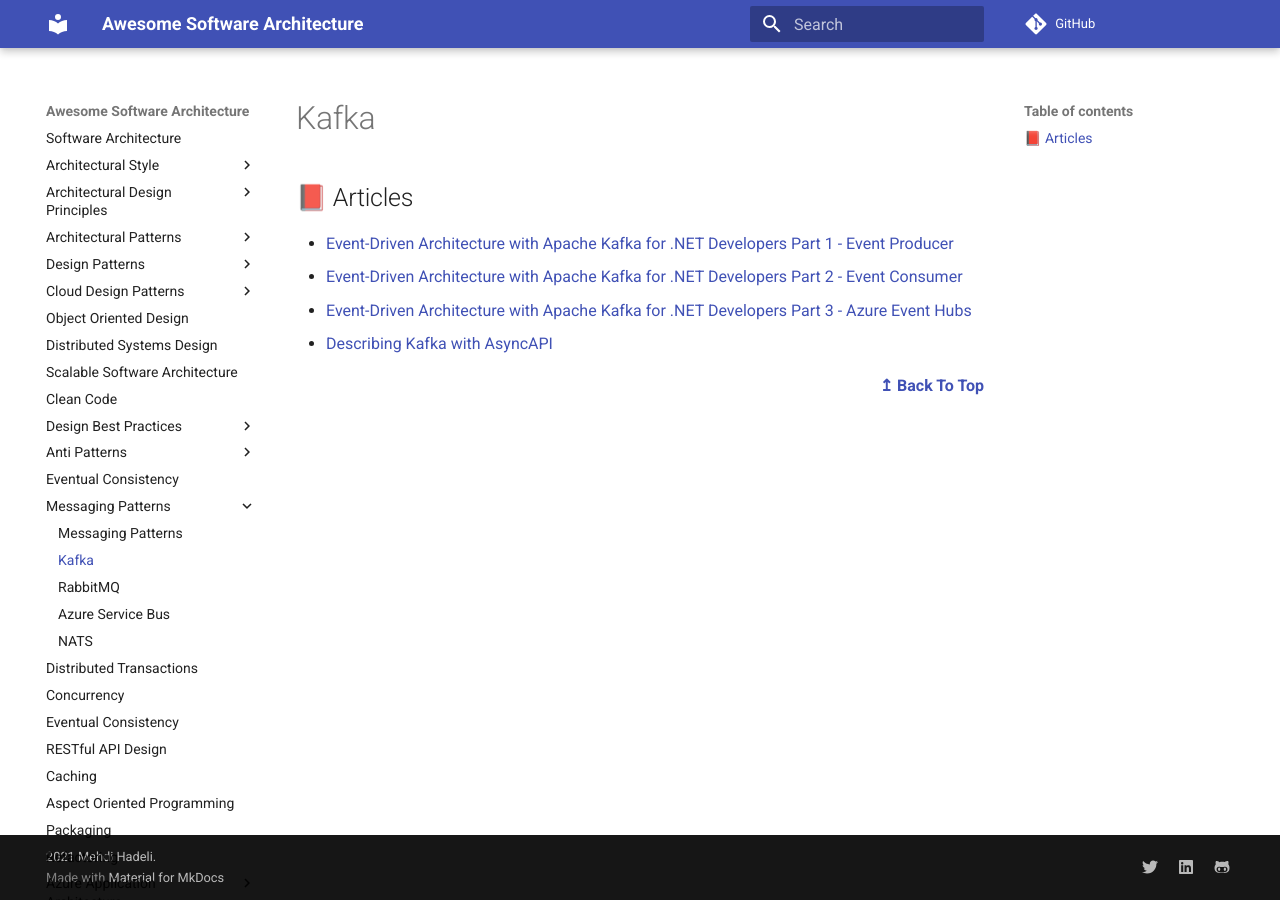
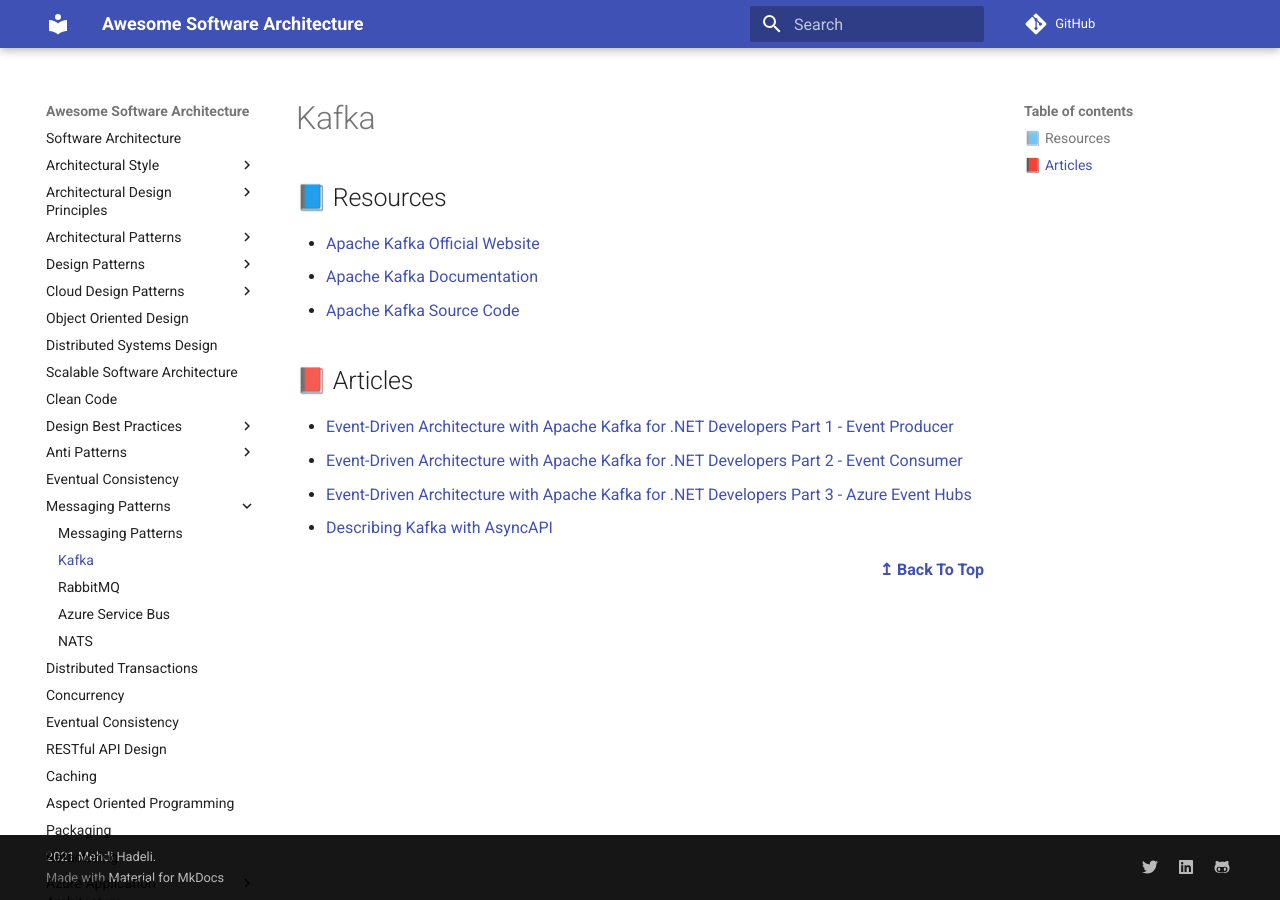
Before and after one commit to mehdihadeli/awesome-software-architecture, an MkDocs documentation site: the page built from docs/messaging/kafka.md, in a window 1280 px wide. Built offline with MkDocs 1.6.1 and Material for MkDocs 9.7.7, drawn with Linux system fonts in a browser that asks for light colours; comment, search, counter and statistics services are not loaded.

Commit message:
add resources section for Kafka

```diff
--- a/docs/messaging/kafka.md
+++ b/docs/messaging/kafka.md
@@ -1,4 +1,9 @@
 # Kafka
+
+## 📘 Resources
+- [Apache Kafka Official Website](https://kafka.apache.org/)
+- [Apache Kafka Documentation](https://kafka.apache.org/documentation/)
+- [Apache Kafka Source Code](https://github.com/apache/kafka)
 
 ## 📕 Articles
 
```
